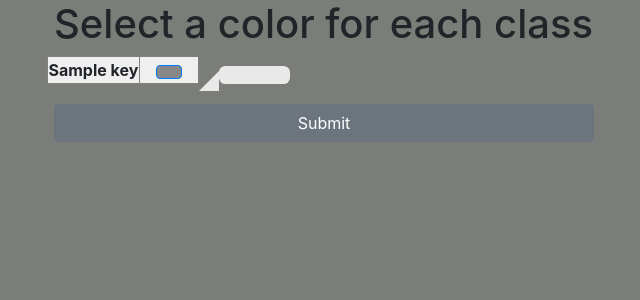
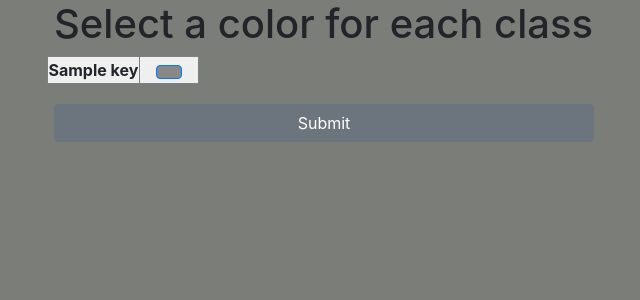
Before and after one commit to BrendanJones44/Calendar-Color-Picker, a Flask app: template templates/grouped_events.html in a window 1280 px wide. Shown: the top 300 px of the page, without its empty margins (316-956 px from the left). Run offline with Flask 2, Linux system fonts and the light colour scheme; the template is opened without the code that fills it: most values are stand-ins (such as "Sample title", 1, 10 or a date in 2020); lists and menus that the app fills with data are empty; some libraries are stand-ins or nearby versions.

Commit message:
onclick visibility

```diff
--- a/static/color_picker.css
+++ b/static/color_picker.css
@@ -2,7 +2,7 @@ body {
   background: #7b7d79;
 }
 
-.color-picker {
+#color-picker {
 	position: relative;
 	background: #e9e9e9;
   border-radius: .4em;
@@ -10,6 +10,7 @@ body {
   max-width: 150px;
   max-height: 120px;
   margin-top: 10px;
+  visibility: hidden;
 }
 
 .color-selection-table {
@@ -26,7 +27,7 @@ body {
   margin-top: 20px;
 }
 
-.color-picker:after {
+#color-picker:after {
 	content: '';
 	position: absolute;
 	left: 0;
--- a/static/color_picker.js
+++ b/static/color_picker.js
@@ -1,5 +1,11 @@
+colorPickerShowing = false;
 function handleColorInputClick() {
-  alert("clicked!");
+  if (colorPickerShowing) {
+    document.getElementById("color-picker").style.visibility = "hidden";
+  } else {
+    document.getElementById("color-picker").style.visibility = "visible";
+  }
+  colorPickerShowing = !colorPickerShowing;
 }
 function addEventListners() {
   colorInputButtons = document.getElementsByClassName("color-input");
--- a/templates/grouped_events.html
+++ b/templates/grouped_events.html
@@ -32,7 +32,7 @@
           {% endfor %}
 
         </table>
-        <div class="col-1 color-picker">
+        <div class="col-1" id="color-picker">
           <table class="color-selection-table">
           {% for i, val in enumerate(color_map.values()) %}
             {% if i % 3 == 0 %}
```
